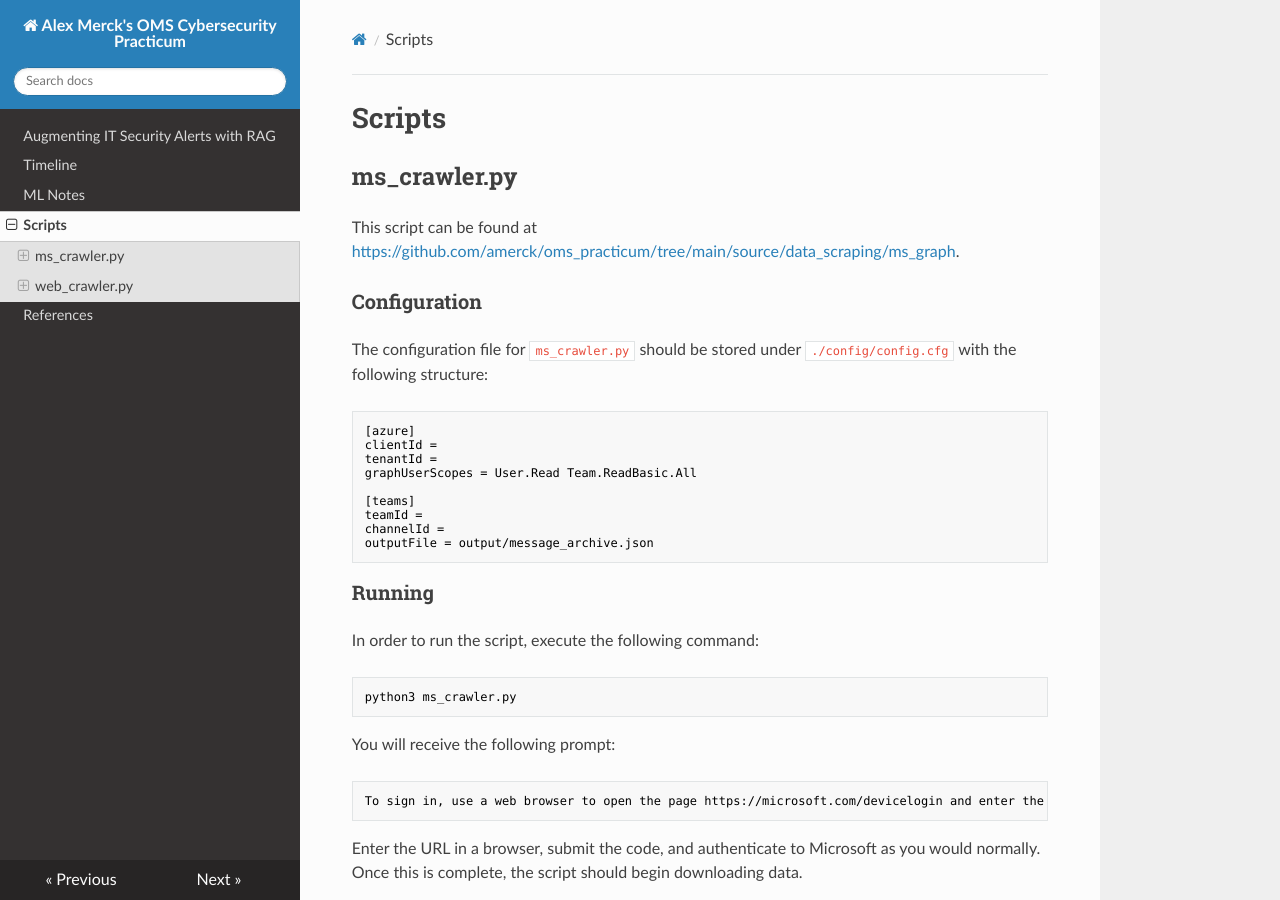
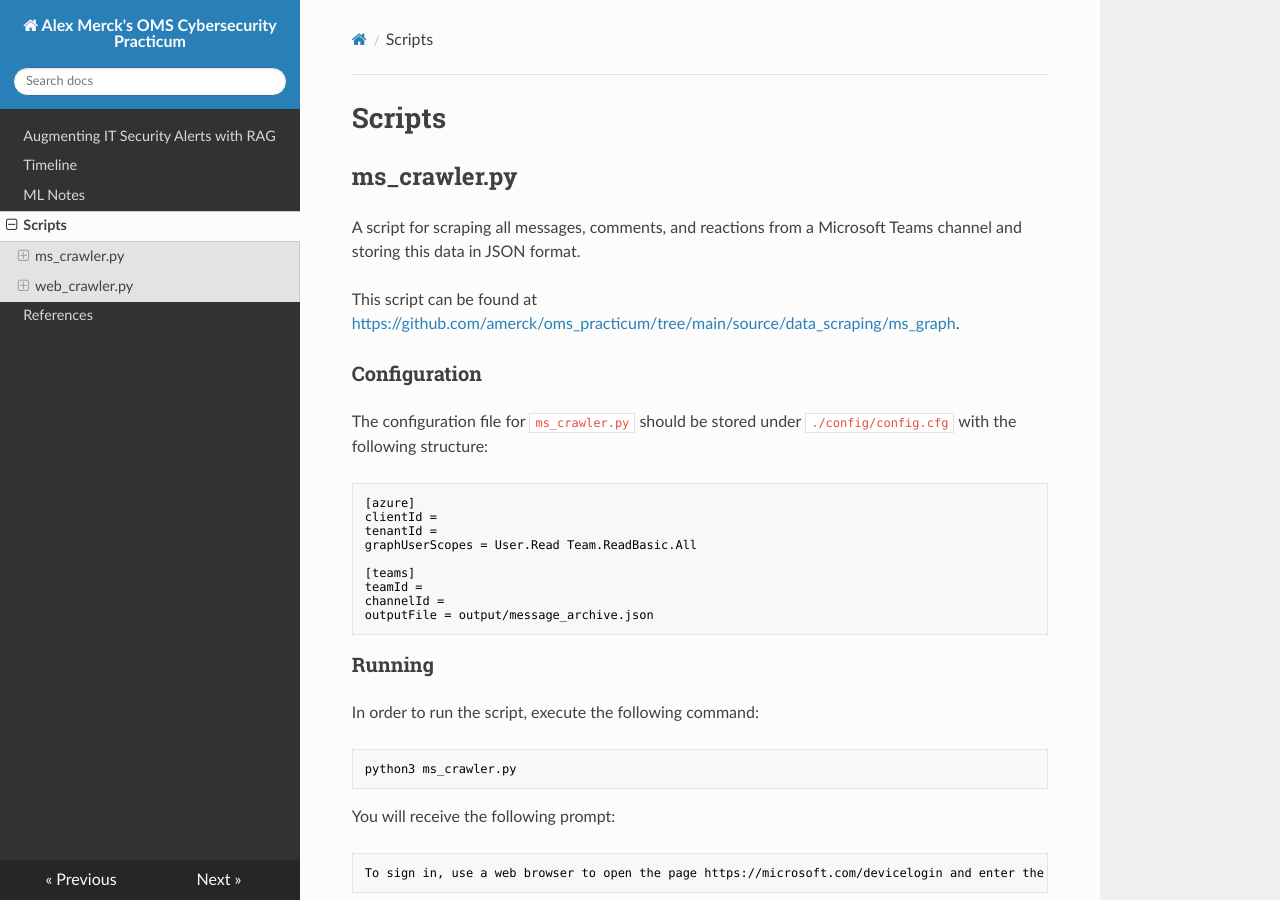
Before and after one commit to amerck/oms_practicum, an MkDocs documentation site: the page built from docs/scripts.md, in a window 1280 px wide and 900 px high. Built offline with MkDocs 1.6.1, drawn with Linux system fonts in a browser that asks for light colours; nearby versions of some CDN libraries; some of the changed text lies outside the part shown.

Commit message:
Updating script descriptions

```diff
--- a/docs/scripts.md
+++ b/docs/scripts.md
@@ -1,6 +1,8 @@
 # Scripts
 
 ## ms_crawler.py
+
+A script for scraping all messages, comments, and reactions from a Microsoft Teams channel and storing this data in JSON format.
 
 This script can be found at [https://github.com/amerck/oms_practicum/tree/main/source/data_scraping/ms_graph](https://github.com/amerck/oms_practicum/tree/main/source/data_scraping/ms_graph).
 
@@ -80,6 +82,8 @@
 
 ## web_crawler.py
 
+A script for crawling a website and copying all HTML and binary files to disk.
+
 This script can be found at [https://github.com/amerck/oms_practicum/tree/main/source/data_scraping/web_crawler](https://github.com/amerck/oms_practicum/tree/main/source/data_scraping/web_crawler).
 
 
```
